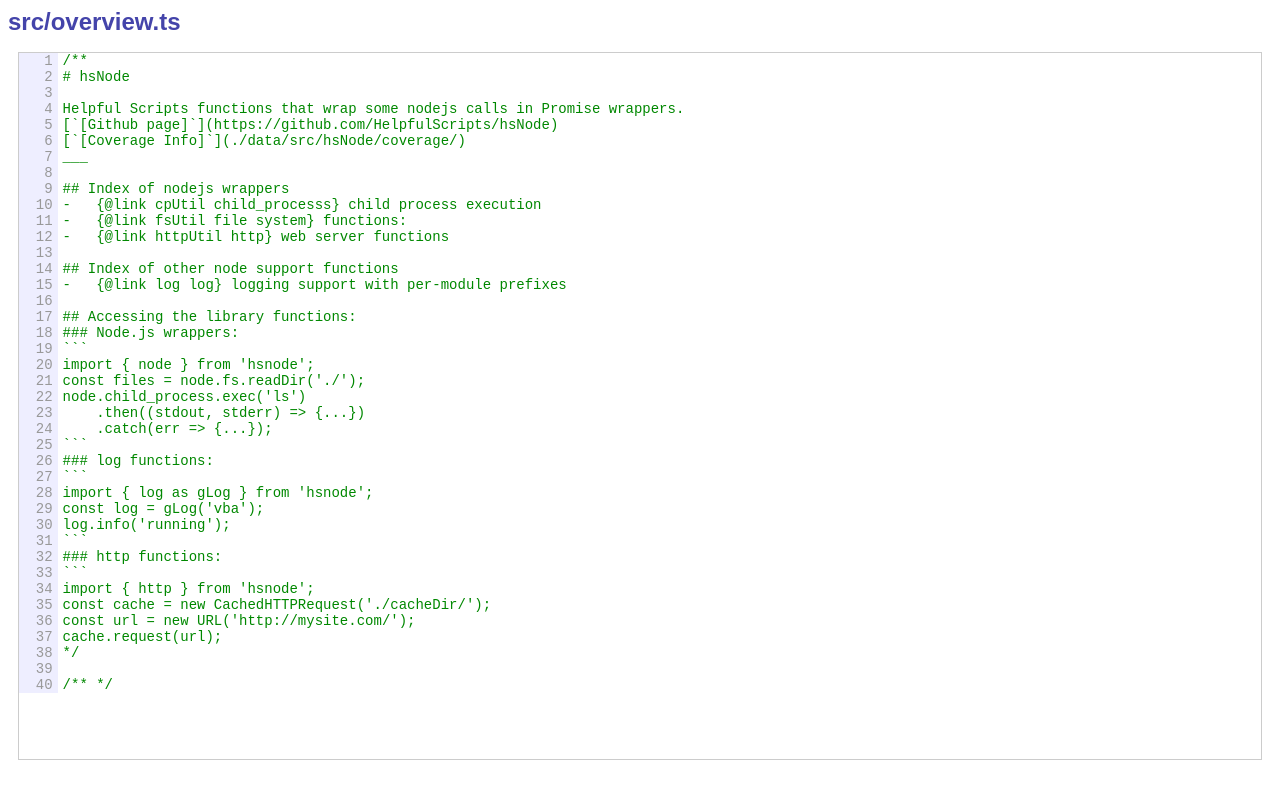
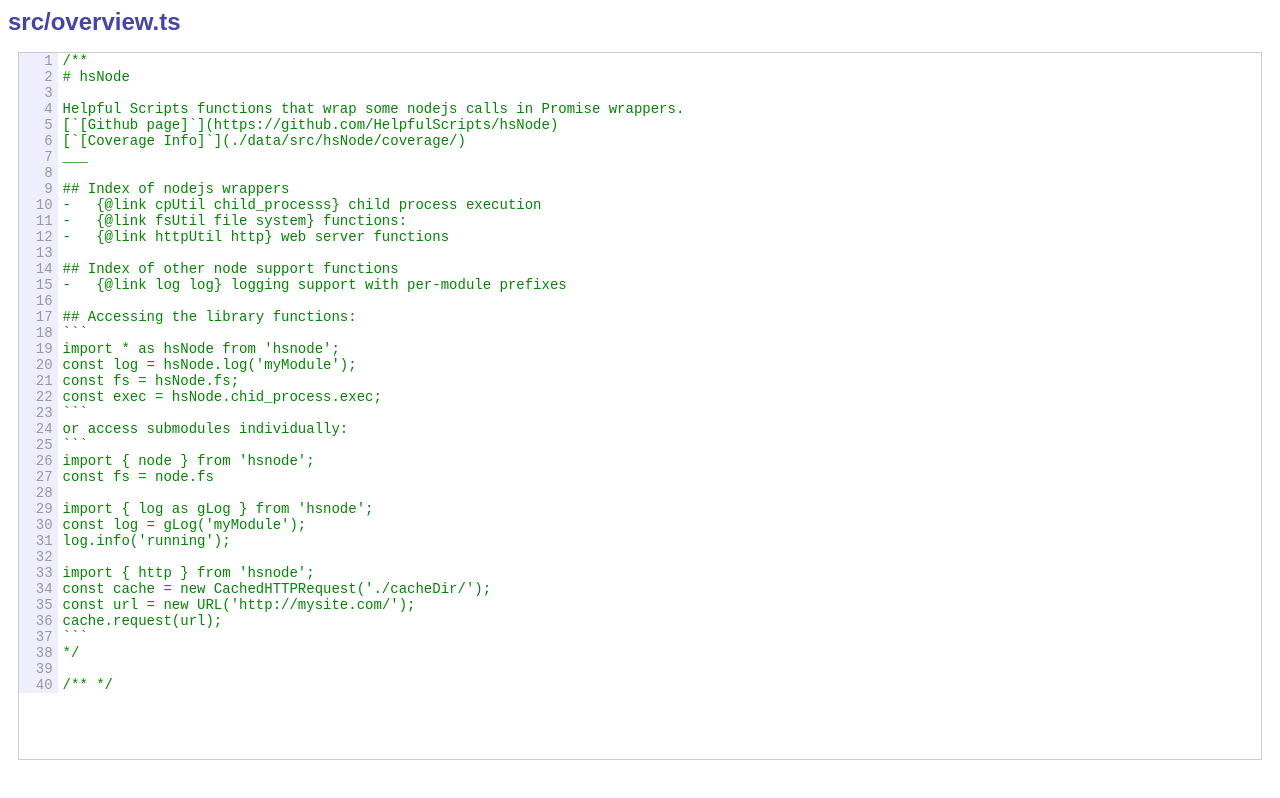
Before and after one commit to HelpfulScripts/hsNode, a website: page docs/data/src/hsNode/overview.html in a window 1280 px wide. Drawn offline with Linux system fonts and the light colour scheme.

Commit message:
updated docs

````diff
--- a/docs/data/src/hsNode/overview.html
+++ b/docs/data/src/hsNode/overview.html
@@ -38,26 +38,26 @@
 <p id=15 class="line"><span>&nbsp;&nbsp;15</span><comment>-&nbsp;&nbsp;&nbsp;{@link&nbsp;log&nbsp;log}&nbsp;logging&nbsp;support&nbsp;with&nbsp;per-module&nbsp;prefixes</comment></p>
 <p id=16 class="line"><span>&nbsp;&nbsp;16</span><comment></comment></p>
 <p id=17 class="line"><span>&nbsp;&nbsp;17</span><comment>##&nbsp;Accessing&nbsp;the&nbsp;library&nbsp;functions:</comment></p>
-<p id=18 class="line"><span>&nbsp;&nbsp;18</span><comment>###&nbsp;Node.js&nbsp;wrappers:&nbsp;</comment></p>
-<p id=19 class="line"><span>&nbsp;&nbsp;19</span><comment>```</comment></p>
-<p id=20 class="line"><span>&nbsp;&nbsp;20</span><comment>import&nbsp;{&nbsp;node&nbsp;}&nbsp;from&nbsp;<quote>'hsnode'</quote>;</comment></p>
-<p id=21 class="line"><span>&nbsp;&nbsp;21</span><comment>const&nbsp;files&nbsp;=&nbsp;node.fs.readDir(<quote>'./'</quote>);</comment></p>
-<p id=22 class="line"><span>&nbsp;&nbsp;22</span><comment>node.child_process.exec(<quote>'ls'</quote>)</comment></p>
-<p id=23 class="line"><span>&nbsp;&nbsp;23</span><comment>&nbsp;&nbsp;&nbsp;&nbsp;.then((stdout,&nbsp;stderr)&nbsp;=>&nbsp;{...})</comment></p>
-<p id=24 class="line"><span>&nbsp;&nbsp;24</span><comment>&nbsp;&nbsp;&nbsp;&nbsp;.catch(err&nbsp;=>&nbsp;{...});</comment></p>
+<p id=18 class="line"><span>&nbsp;&nbsp;18</span><comment>```</comment></p>
+<p id=19 class="line"><span>&nbsp;&nbsp;19</span><comment>import&nbsp;*&nbsp;as&nbsp;hsNode&nbsp;from&nbsp;<quote>'hsnode'</quote>;</comment></p>
+<p id=20 class="line"><span>&nbsp;&nbsp;20</span><comment>const&nbsp;log&nbsp;=&nbsp;hsNode.log(<quote>'myModule'</quote>);</comment></p>
+<p id=21 class="line"><span>&nbsp;&nbsp;21</span><comment>const&nbsp;fs&nbsp;=&nbsp;hsNode.fs;</comment></p>
+<p id=22 class="line"><span>&nbsp;&nbsp;22</span><comment>const&nbsp;exec&nbsp;=&nbsp;hsNode.chid_process.exec;</comment></p>
+<p id=23 class="line"><span>&nbsp;&nbsp;23</span><comment>```</comment></p>
+<p id=24 class="line"><span>&nbsp;&nbsp;24</span><comment>or&nbsp;access&nbsp;submodules&nbsp;individually:</comment></p>
 <p id=25 class="line"><span>&nbsp;&nbsp;25</span><comment>```</comment></p>
-<p id=26 class="line"><span>&nbsp;&nbsp;26</span><comment>###&nbsp;log&nbsp;functions:&nbsp;</comment></p>
-<p id=27 class="line"><span>&nbsp;&nbsp;27</span><comment>```</comment></p>
-<p id=28 class="line"><span>&nbsp;&nbsp;28</span><comment>import&nbsp;{&nbsp;log&nbsp;as&nbsp;gLog&nbsp;}&nbsp;from&nbsp;<quote>'hsnode'</quote>;</comment></p>
-<p id=29 class="line"><span>&nbsp;&nbsp;29</span><comment>const&nbsp;log&nbsp;=&nbsp;gLog(<quote>'vba'</quote>);</comment></p>
-<p id=30 class="line"><span>&nbsp;&nbsp;30</span><comment>log.info(<quote>'running'</quote>);</comment></p>
-<p id=31 class="line"><span>&nbsp;&nbsp;31</span><comment>```</comment></p>
-<p id=32 class="line"><span>&nbsp;&nbsp;32</span><comment>###&nbsp;http&nbsp;functions:&nbsp;</comment></p>
-<p id=33 class="line"><span>&nbsp;&nbsp;33</span><comment>```</comment></p>
-<p id=34 class="line"><span>&nbsp;&nbsp;34</span><comment>import&nbsp;{&nbsp;http&nbsp;}&nbsp;from&nbsp;<quote>'hsnode'</quote>;</comment></p>
-<p id=35 class="line"><span>&nbsp;&nbsp;35</span><comment>const&nbsp;cache&nbsp;=&nbsp;new&nbsp;CachedHTTPRequest(<quote>'./cacheDir/'</quote>);</comment></p>
-<p id=36 class="line"><span>&nbsp;&nbsp;36</span><comment>const&nbsp;url&nbsp;=&nbsp;new&nbsp;URL(<quote>'http:<comment>//mysite.com/'</quote>);</comment></comment></p>
-<p id=37 class="line"><span>&nbsp;&nbsp;37</span><comment><comment></comment>cache.request(url);</comment></p>
+<p id=26 class="line"><span>&nbsp;&nbsp;26</span><comment>import&nbsp;{&nbsp;node&nbsp;}&nbsp;from&nbsp;<quote>'hsnode'</quote>;</comment></p>
+<p id=27 class="line"><span>&nbsp;&nbsp;27</span><comment>const&nbsp;fs&nbsp;=&nbsp;node.fs</comment></p>
+<p id=28 class="line"><span>&nbsp;&nbsp;28</span><comment></comment></p>
+<p id=29 class="line"><span>&nbsp;&nbsp;29</span><comment>import&nbsp;{&nbsp;log&nbsp;as&nbsp;gLog&nbsp;}&nbsp;from&nbsp;<quote>'hsnode'</quote>;</comment></p>
+<p id=30 class="line"><span>&nbsp;&nbsp;30</span><comment>const&nbsp;log&nbsp;=&nbsp;gLog(<quote>'myModule'</quote>);</comment></p>
+<p id=31 class="line"><span>&nbsp;&nbsp;31</span><comment>log.info(<quote>'running'</quote>);</comment></p>
+<p id=32 class="line"><span>&nbsp;&nbsp;32</span><comment></comment></p>
+<p id=33 class="line"><span>&nbsp;&nbsp;33</span><comment>import&nbsp;{&nbsp;http&nbsp;}&nbsp;from&nbsp;<quote>'hsnode'</quote>;</comment></p>
+<p id=34 class="line"><span>&nbsp;&nbsp;34</span><comment>const&nbsp;cache&nbsp;=&nbsp;new&nbsp;CachedHTTPRequest(<quote>'./cacheDir/'</quote>);</comment></p>
+<p id=35 class="line"><span>&nbsp;&nbsp;35</span><comment>const&nbsp;url&nbsp;=&nbsp;new&nbsp;URL(<quote>'http:<comment>//mysite.com/'</quote>);</comment></comment></p>
+<p id=36 class="line"><span>&nbsp;&nbsp;36</span><comment><comment></comment>cache.request(url);</comment></p>
+<p id=37 class="line"><span>&nbsp;&nbsp;37</span><comment>```</comment></p>
 <p id=38 class="line"><span>&nbsp;&nbsp;38</span><comment>*/</comment></p>
 <p id=39 class="line"><span>&nbsp;&nbsp;39</span></p>
 <p id=40 class="line"><span>&nbsp;&nbsp;40</span><comment>/**&nbsp;*/</comment></p></code></div>
````
Also changed, not shown: src/overview.ts (+12 -12 lines), docs/data/hsNode.json.
